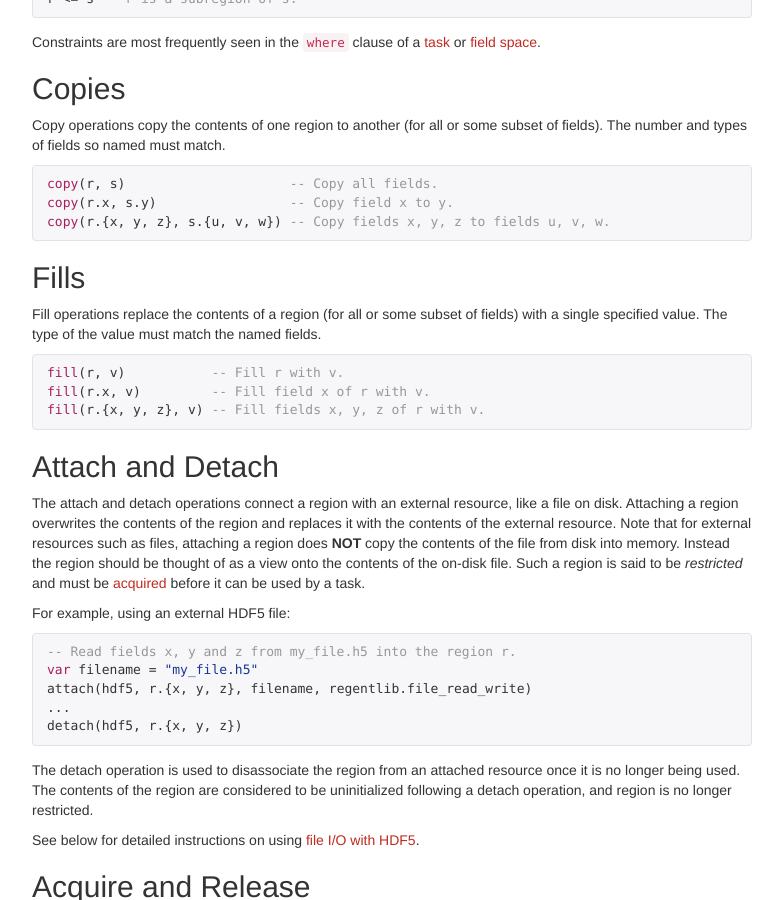
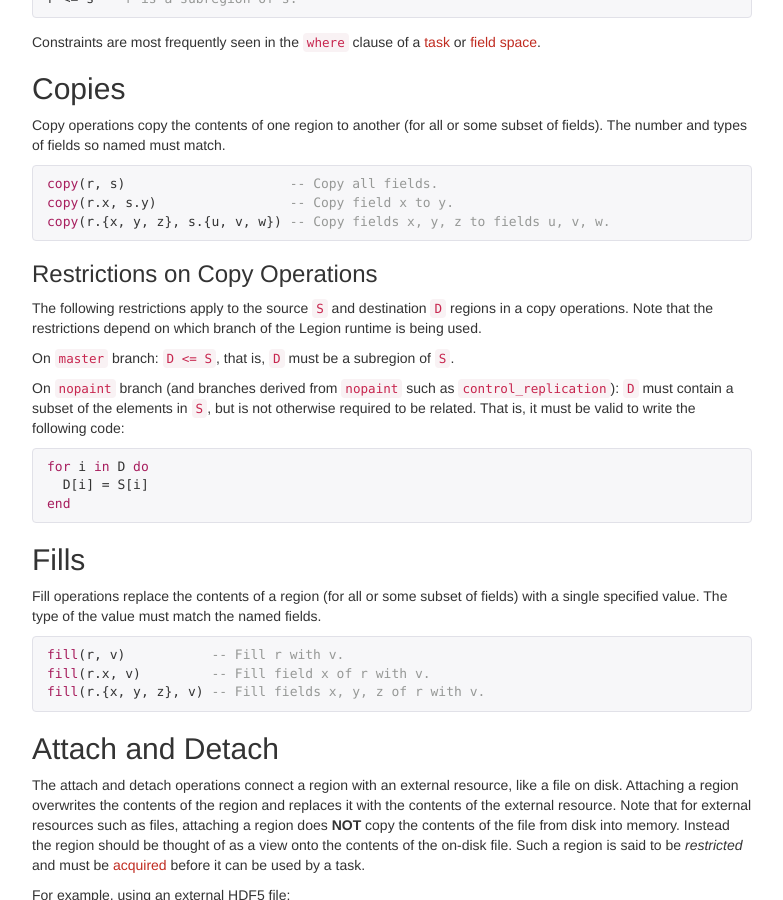
Before and after one commit to StanfordLegion/regent-lang.org, a Jekyll site: the page built from reference.md, in a window 1280 px wide and 900 px high, scrolled down 3439 px. Shown: the whole window, without its empty margins (248-1031 px from the left). Built offline with Jekyll 4.4.1, drawn with Linux system fonts in a browser that asks for light colours; nearby versions of some CDN libraries.

Commit message:
Update reference to discuss restrictions on copies.

```diff
--- a/reference.md
+++ b/reference.md
@@ -226,6 +226,25 @@ match.
 copy(r, s)                     -- Copy all fields.
 copy(r.x, s.y)                 -- Copy field x to y.
 copy(r.{x, y, z}, s.{u, v, w}) -- Copy fields x, y, z to fields u, v, w.
+{% endhighlight %}
+
+### Restrictions on Copy Operations
+
+The following restrictions apply to the source `S` and destination `D`
+regions in a copy operations. Note that the restrictions depend on
+which branch of the Legion runtime is being used.
+
+On `master` branch: `D <= S`, that is, `D` must be a subregion of `S`.
+
+On `nopaint` branch (and branches derived from `nopaint` such as
+`control_replication`): `D` must contain a subset of the elements in
+`S`, but is not otherwise required to be related. That is, it must be
+valid to write the following code:
+
+{% highlight regent %}
+for i in D do
+  D[i] = S[i]
+end
 {% endhighlight %}
 
 ## Fills
```
